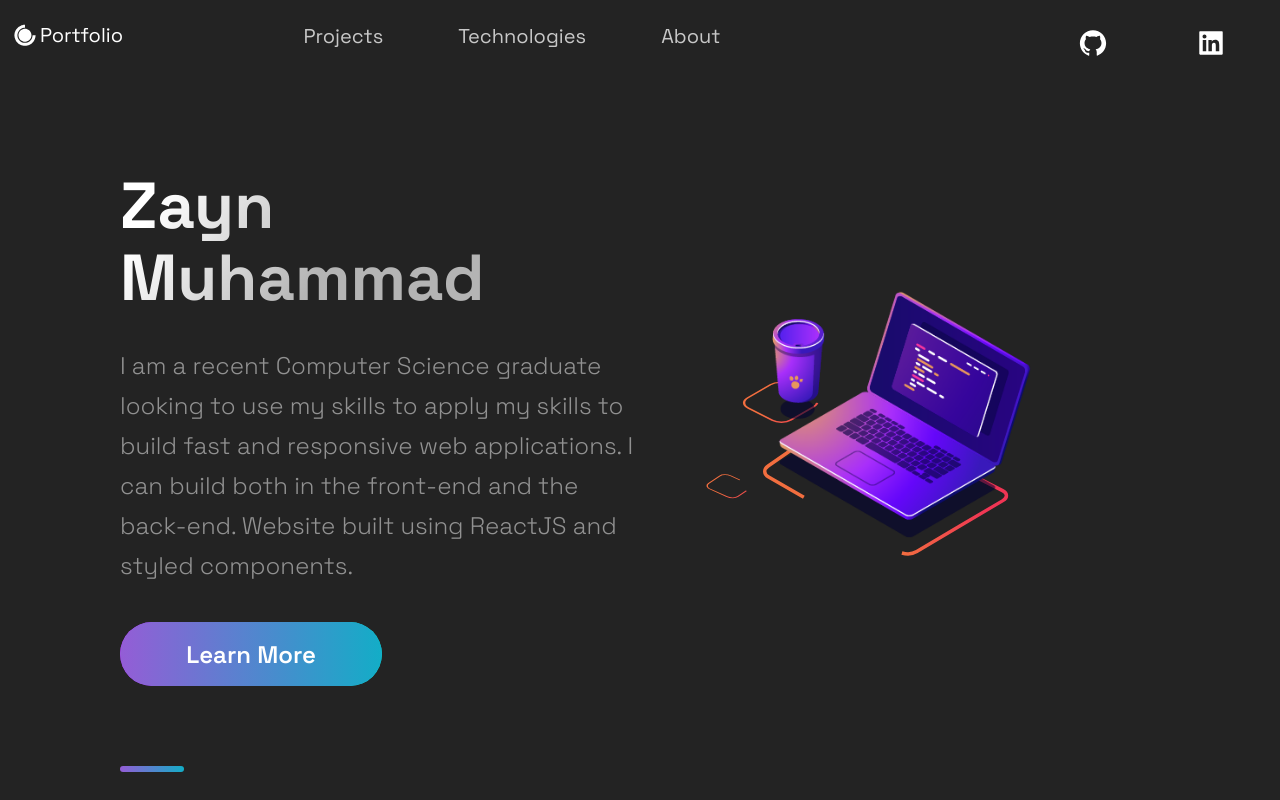
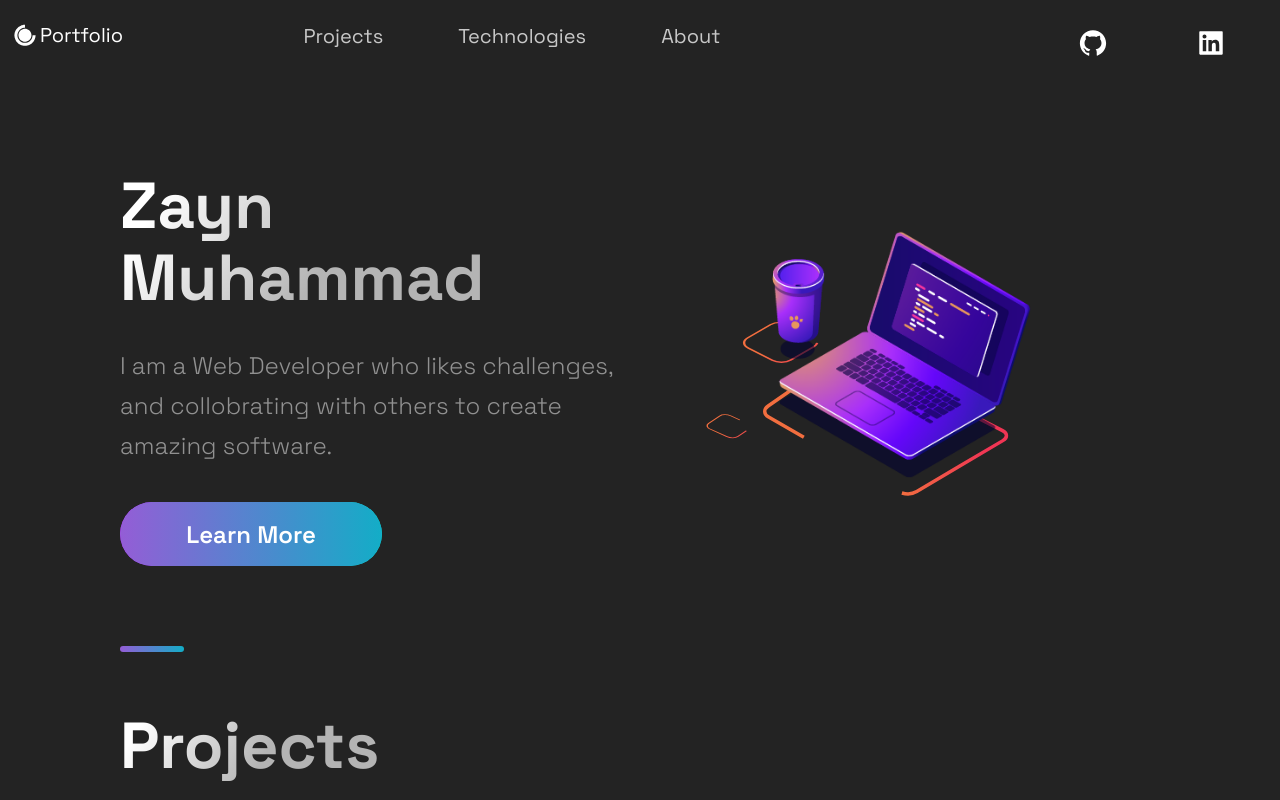
Before and after one commit to ZaynMuhammad/Website, a Next.js app: page / in a window 1280 px wide. Shown: the top 800 px of the page. Built offline with nearby package versions, Linux system fonts and the light colour scheme.

Commit message:
Update my intro

```diff
--- a/src/components/Hero/Hero.js
+++ b/src/components/Hero/Hero.js
@@ -16,10 +16,7 @@ const Hero = () => (
         Muhammad
       </SectionTitle>
       <SectionText>
-        I am a recent Computer Science graduate looking to use my skills to
-        apply my skills to build fast and responsive web applications. I can
-        build both in the front-end and the back-end. Website built using
-        ReactJS and styled components.
+        I am a Web Developer who likes challenges, and collobrating with others to create amazing software.
       </SectionText>
       <Button
         onClick={() =>
```
